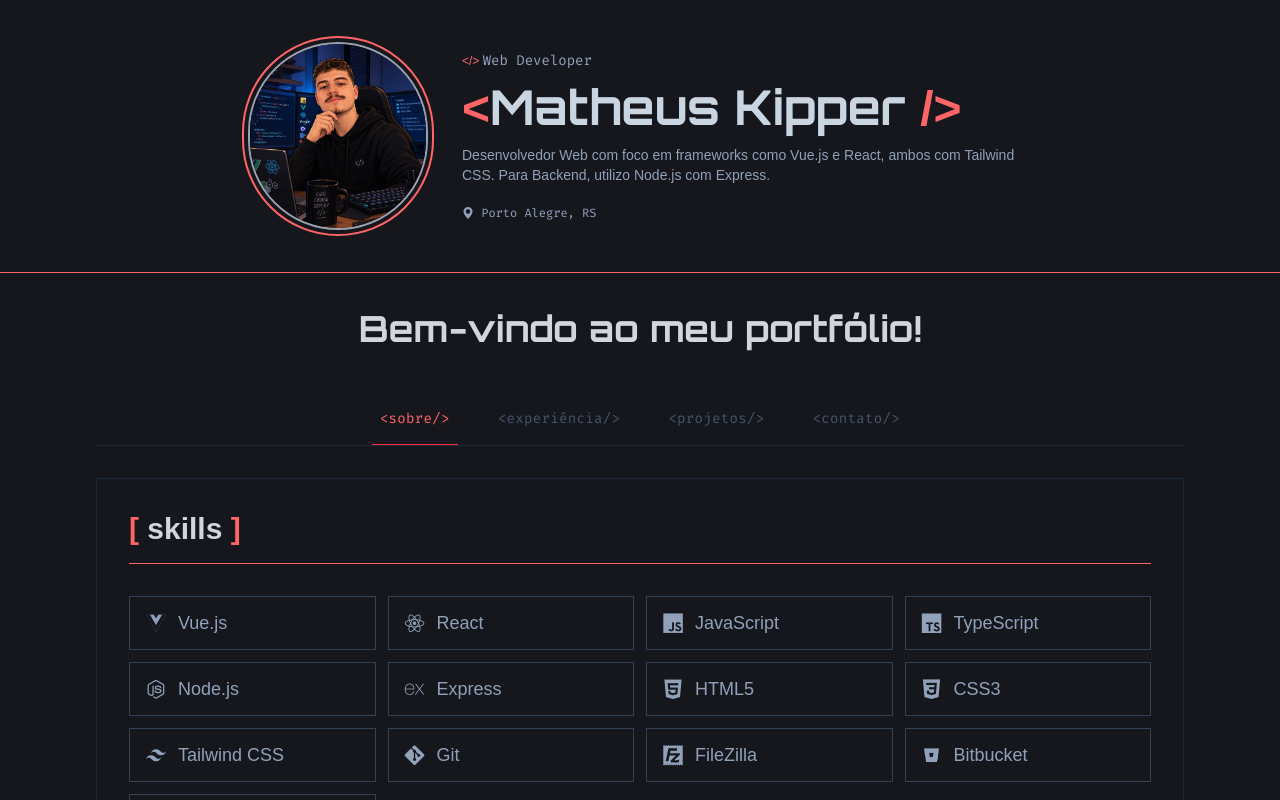
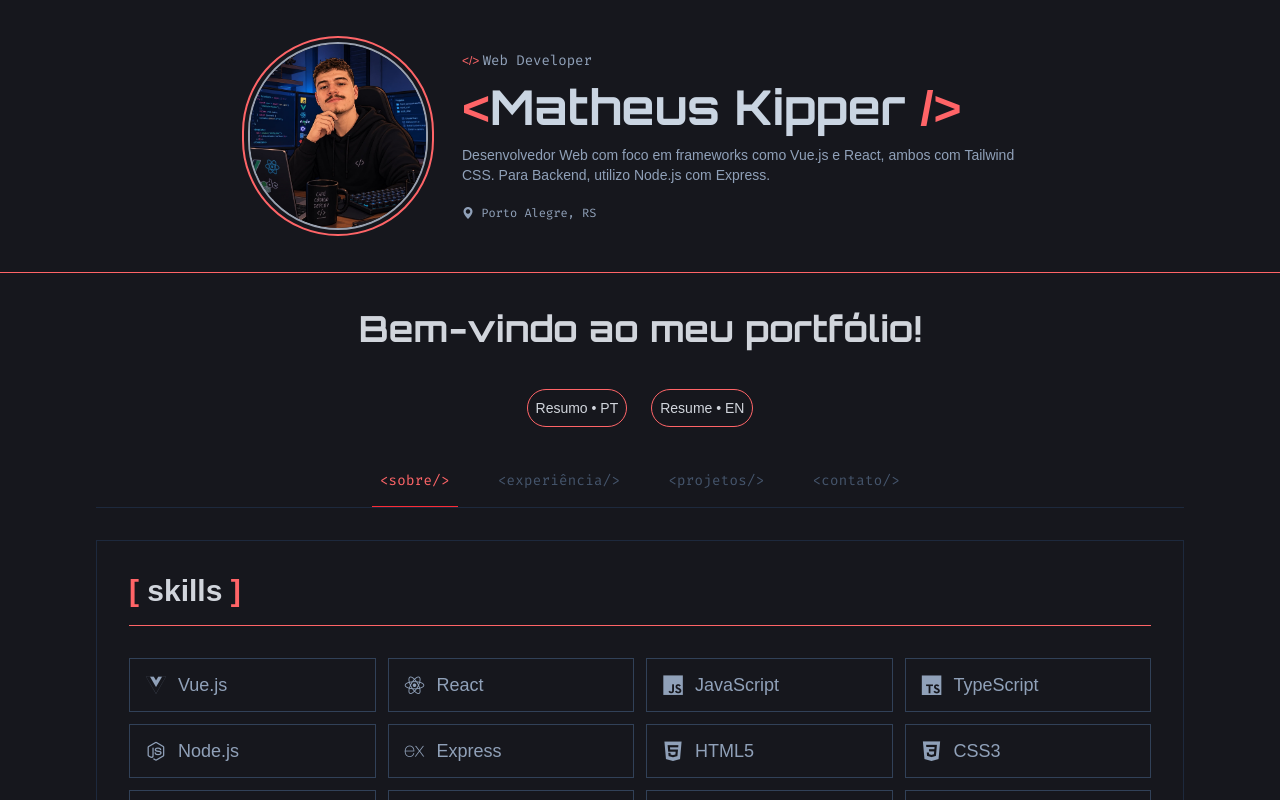
Before and after one commit to matheuskipper/meu_portfolio, a Vue app: page / in a window 1280 px wide. Shown: the top 800 px of the page. Built offline with nearby package versions, Linux system fonts and the light colour scheme; a web font is replaced by a local one.

Commit message:
adicionando botões de baixar resumo

```diff
--- a/src/components/Home.vue
+++ b/src/components/Home.vue
@@ -43,7 +43,21 @@
     <span class="text-gray-300">{{ textoExibido }}</span>
     <span v-if="mostrarCursor" class="text-red-400">|</span>
   </div>
-  <main class="mx-auto max-w-6xl px-4 py-10 text-gray-300 sm:px-6 lg:px-8">
+  <main class="mx-auto max-w-6xl px-4 py-6 text-gray-300 sm:px-6 lg:px-8">
+    <div class="flex gap-6 justify-center mb-10">
+      <a
+      href="/arquivos/cv-ptbr-matheusipper.pdf"
+      target="_blank"
+      class="p-2 font-geist text-sm rounded-full border border-red-400 hover:bg-red-400 transition duration-300">
+        Resumo • PT
+      </a>
+      <a
+      href="/arquivos/cv-en-matheuskipper.pdf"
+      target="_blank"
+      class="p-2 font-geist text-sm rounded-full border border-red-400 hover:bg-red-400 transition duration-300">
+        Resume • EN
+      </a>
+    </div>
     <nav
       aria-label="Portfolio sections"
       class="border-b border-slate-800"
```
Also changed, not shown: 2 other files (tests, documents, lock files or other folders).
